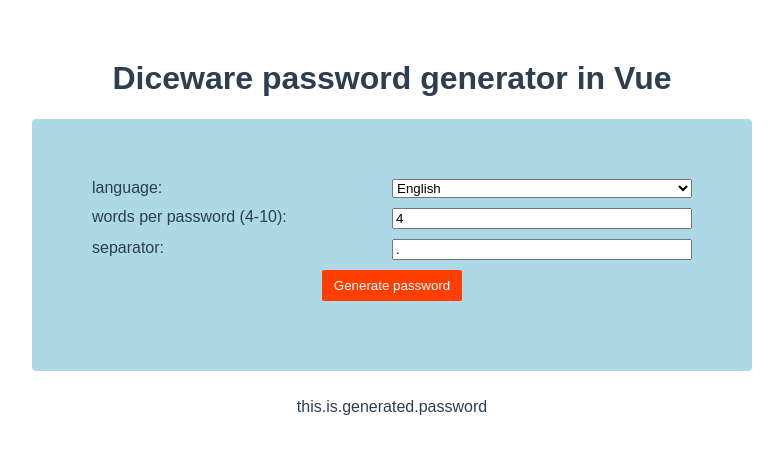
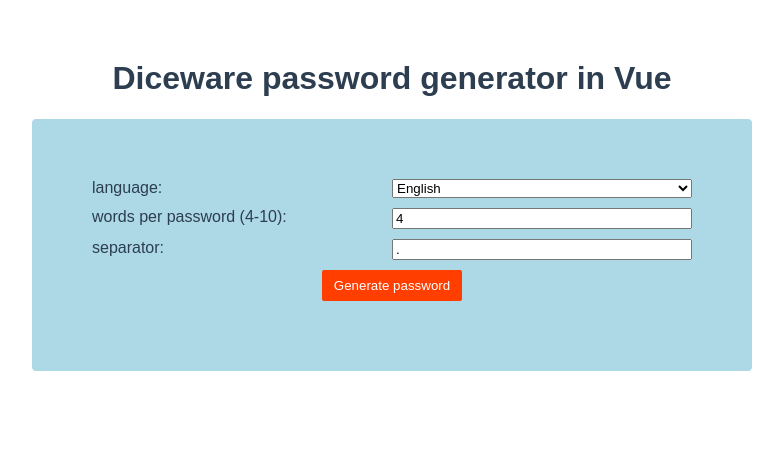
Before and after one commit to MaciekTalaska/vue-diceware, a Vue app: page / in a window 1280 px wide. Shown: the top 454 px of the page, without its empty margins (248-1031 px from the left). Built offline with nearby package versions, Linux system fonts and the light colour scheme.

Commit message:
separate password generator & display

```diff
--- a/src/components/diceware.vue
+++ b/src/components/diceware.vue
@@ -1,8 +1,8 @@
 <template>
     <div>
         <h1>Diceware password generator in Vue</h1>
-        <generator/>
-        <display/>
+        <generator v-on:passwordChanged="updatePassword"/>
+        <display v-bind:password="password"/>
     </div>
 </template>
 
@@ -16,8 +16,19 @@ export default {
         generator,
         display
     },
-    props: {
-        msg: String
+   data() {
+        return {
+            password: String,
+        }
+    },
+    created() {
+        this.password = "";
+    },
+    methods: {
+        updatePassword: function(newPassword) {
+            console.log("[diceware, updatePassword]: newPassword: ", newPassword);
+            this.password = newPassword
+        }
     }
 };
 </script>
--- a/src/components/display.vue
+++ b/src/components/display.vue
@@ -1,11 +1,14 @@
 <template>
-    <div>this.is.generated.password
+    <div> {{password}}
     </div>
 </template>
 
 <script>
 export default {
-    name: "display"
+    name: "display",
+    props: {
+        password: String
+    }
 };
 </script>
 
--- a/src/components/generator.vue
+++ b/src/components/generator.vue
@@ -38,8 +38,8 @@
             </button>
         </div>
     </div>
-    <!-- this is just temporary -->
-    <p>{{password}}</p>
+    <!-- this is just temporary
+    <p>{{password}}</p> -->
 </div>
 </template>
 
@@ -97,7 +97,12 @@ export default {
             this.password = allwords.join(this.separator);
 
             console.log("password: ", this.password);
+            this.sendPasswordToParent();
         },
+        sendPasswordToParent: function() {
+            console.log("[generator, sendMessageToPassword], password: ", this.password);
+            this.$emit('passwordChanged', this.password);
+        }
 }
 
 };
```
